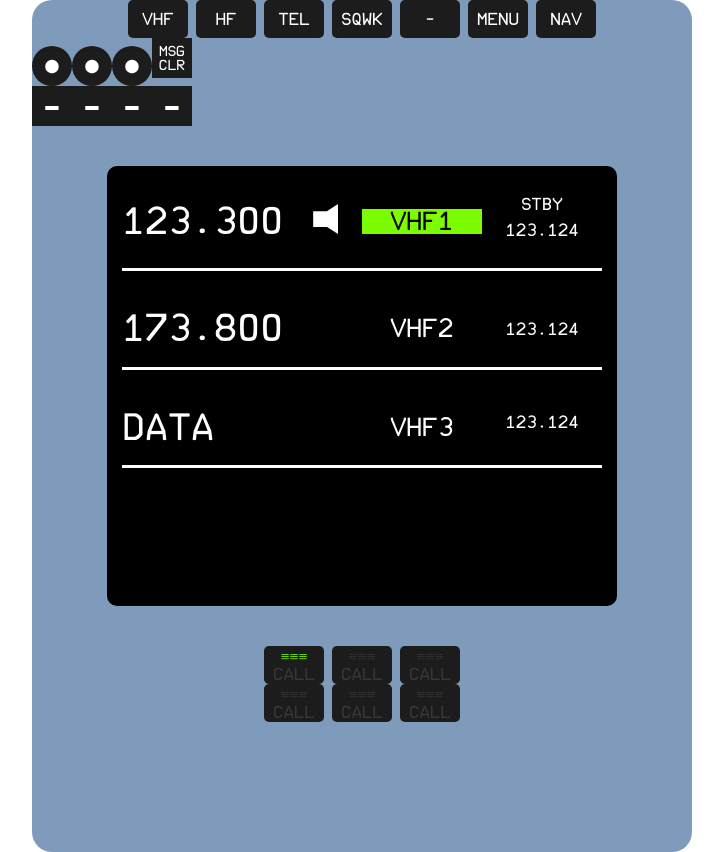
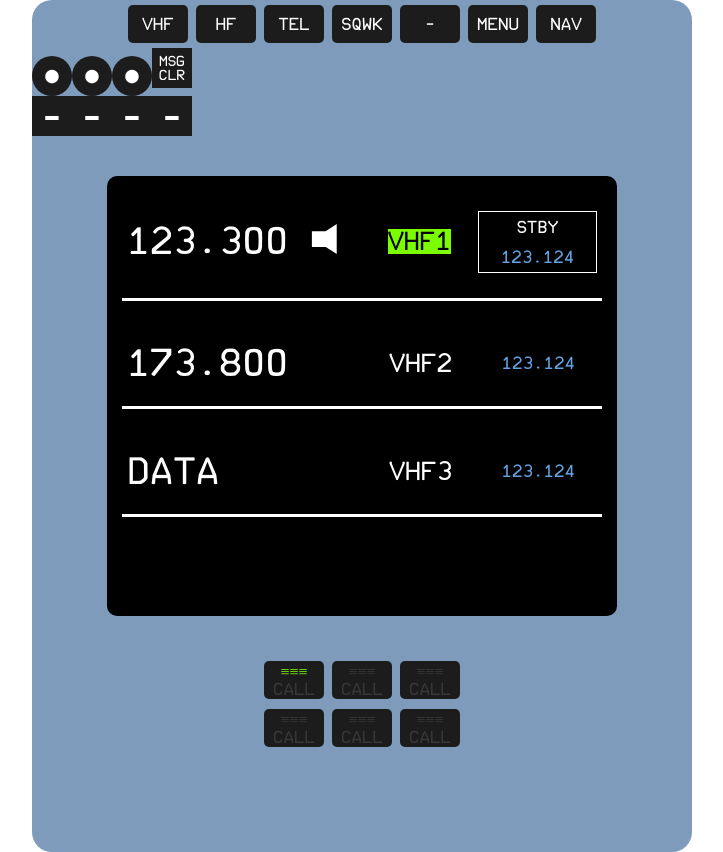
Before and after one commit to ibza-sujau/rmp, a React (Create React App) app: page /vhs in a window 1280 px wide. Shown: the whole page, without its empty margins (278-1001 px from the left). Built offline with nearby package versions, Linux system fonts and the light colour scheme.

Commit message:
Added styling to STBY VHF frequency and added dynamic styling to VHF label.

```diff
--- a/src/pages/VhfPage.scss
+++ b/src/pages/VhfPage.scss
@@ -43,6 +43,7 @@
   flex-direction: row;
   align-items: center;
   justify-self: center;
+  padding: 5px;
 }
 
 .flex-row-item-1 {
@@ -60,11 +61,8 @@
   display: flex;
   flex: 1;
   align-items: center;
+  justify-content: space-between;
   flex-direction: column;
-}
-
-.flex-row-item-3 p {
-  margin-bottom: 10px;
 }
 
 // FLEXBOX COLUMN
@@ -89,3 +87,12 @@
 .active-vhf::first-line {
   color: lawngreen !important;
 }
+
+.active-vhf-border {
+  border: 1px solid;
+  line-height: 30px;
+}
+
+.stby-freq {
+  color: #63a3e3;
+}
--- a/src/pages/VhfPage.tsx
+++ b/src/pages/VhfPage.tsx
@@ -74,21 +74,21 @@ export const VhfPage = () => {
         } else return;
     }
 
-    // CALL BUTTON COLOUR CHANGE
+    // ADD COLOUR
 
-    function handleColorChangeVHF2() {
+    function addColourVHF1() {
+        if (currentVFH === "VHF1") {
+            return "active-vhf"
+        } else return;
+    }
+
+    function addColourVHF2() {
         if (currentVFH === "VHF2") {
             return "active-vhf"
         } else return;
     }
 
-    function handleColorChangeVHF1() {
-        if (currentVFH === "VHF1") {
-            return "active-vhf"
-        } else return;
-    }
-
-    // HANDLE STBY CHANGE
+    // ADD STBY TEXT
 
     function handleStandByVHF1() {
         if (currentVFH === "VHF1") {
@@ -101,6 +101,35 @@ export const VhfPage = () => {
             return "STBY";
         } else return;
     }
+
+    // ADD BORDER
+
+    function addBorderVHF1() {
+        if (currentVFH === "VHF1") {
+            return "active-vhf-border";
+        } else return;
+    }
+
+    function addBorderVHF2() {
+        if (currentVFH === "VHF2") {
+            return "active-vhf-border";
+        } else return;
+    }
+
+    // ADD HIGHLIGHT
+
+    function addHighlightVHF1() {
+        if (currentVFH === "VHF1") {
+            return "highlight";
+        } else return;
+    }
+
+    function addHighlightVHF2() {
+        if (currentVFH === "VHF2") {
+            return "highlight";
+        } else return;
+    }
+
 
     return (
         <div className={"page"}>
@@ -131,12 +160,12 @@ export const VhfPage = () => {
                         <Input value={VHF1} characterLimit={7} placeholder={"123.300"} type={"text"} onChange={handleChangeVHF1}/>
                         {checkSelectVHF1()}
                     </div>
-                    <div className={"flex-row-item-2 highlight"}>
-                        <h2>VHF1</h2>
+                    <div className={"flex-row-item-2"}>
+                        <h2 className={addHighlightVHF1()}>VHF1</h2>
                     </div>
-                    <div className={"flex-row-item-3"}>
+                    <div className={"flex-row-item-3 " + addBorderVHF1()}>
                         <p>{handleStandByVHF1()}</p>
-                        <p>123.124</p>
+                        <p className={"stby-freq"}>123.124</p>
                     </div>
                 </div>
                 <div className="page-splitter"/>
@@ -147,11 +176,11 @@ export const VhfPage = () => {
                         {checkSelectVHF2()}
                     </div>
                     <div className={"flex-row-item-2"}>
-                        <h2>VHF2</h2>
+                        <h2 className={addHighlightVHF2()}>VHF2</h2>
                     </div>
-                    <div className={"flex-row-item-3"}>
+                    <div className={"flex-row-item-3 " + addBorderVHF2()}>
                         <p>{handleStandByVHF2()}</p>
-                        <p>123.124</p>
+                        <p className={"stby-freq"}>123.124</p>
                     </div>
                 </div>
                 <div className="page-splitter"/>
@@ -163,18 +192,18 @@ export const VhfPage = () => {
                         <h2>VHF3</h2>
                     </div>
                     <div className={"flex-row-item-3"}>
-                        <p>123.124</p>
+                        <p className={"stby-freq"}>123.124</p>
                     </div>
                 </div>
                 <div className="page-splitter"/>
             </div>
             <div className={"flex-row"}>
-                <Button type={ButtonType.Main} children={"≡≡≡\nCALL"} className={"alt-btn " + handleColorChangeVHF1()} onClick={handleSelectVHF1}/>
+                <Button type={ButtonType.Main} children={"≡≡≡\nCALL"} className={"alt-btn " + addColourVHF1()} onClick={handleSelectVHF1}/>
                 <Button type={ButtonType.Main} children={"≡≡≡\nCALL"} className={"alt-btn"}/>
                 <Button type={ButtonType.Main} children={"≡≡≡\nCALL"} className={"alt-btn"}/>
             </div>
             <div className={"flex-row"}>
-                <Button type={ButtonType.Main} children={"≡≡≡\nCALL"} className={"alt-btn " + handleColorChangeVHF2()} onClick={handleSelectVHF2}/>
+                <Button type={ButtonType.Main} children={"≡≡≡\nCALL"} className={"alt-btn " + addColourVHF2()} onClick={handleSelectVHF2}/>
                 <Button type={ButtonType.Main} children={"≡≡≡\nCALL"} className={"alt-btn"}/>
                 <Button type={ButtonType.Main} children={"≡≡≡\nCALL"} className={"alt-btn"}/>
             </div>
```
